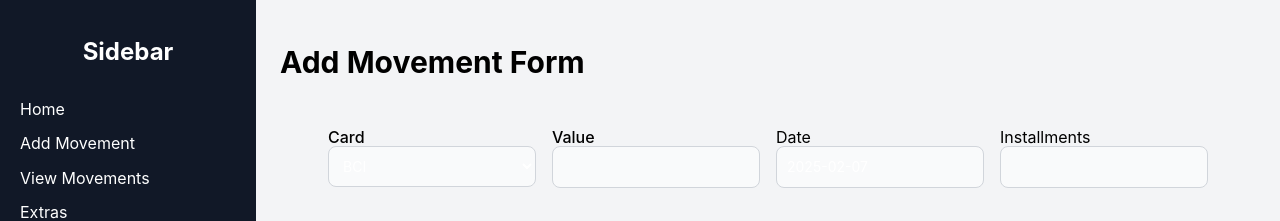
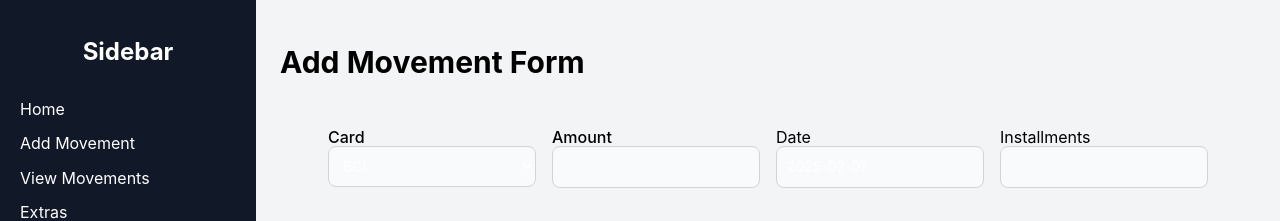
Before and after one commit to Africa-t0t0/invest-manager-frontend, a React (Create React App) app: page / in a window 1280 px wide. Both pictures are taken after a click on the button "Add Movement". Shown: the top 221 px of the page. Built offline with nearby package versions, Linux system fonts and the light colour scheme.

Commit message:
fix form validation

```diff
--- a/src/components/Form.jsx
+++ b/src/components/Form.jsx
@@ -84,15 +84,15 @@ export default function Form() {
                         <label
                             className="block text-md font-medium"
                         >
-                            Value
+                            Amount
                         </label>
                         <input
-                            name="value"
+                            name="amount"
                             className={inputField}
                             type="number"
                             onChange={handleFormChange}
                         />
-                        {errors.value && <p className="text-red-500 text-sm mt-1">{errors.value}</p>}
+                        {errors.amount && <p className="text-red-500 text-sm mt-1">{errors.amount}</p>}
                     </div>
                     <div
                         className="w-1/4"
@@ -117,7 +117,7 @@ export default function Form() {
                             Installments
                         </label>
                         <input
-                            name="value"
+                            name="installmentsNumber"
                             className={inputField}
                             type="number"
                             onChange={handleFormChange}
--- a/src/index.js
+++ b/src/index.js
@@ -2,8 +2,6 @@ import React from 'react';
 import ReactDOM from 'react-dom/client';
 import './index.css';
 import 'normalize.css';
-import "react-datepicker/dist/react-datepicker.css";
-
 
 import Index from './components/Index';
 import reportWebVitals from './reportWebVitals';
```
